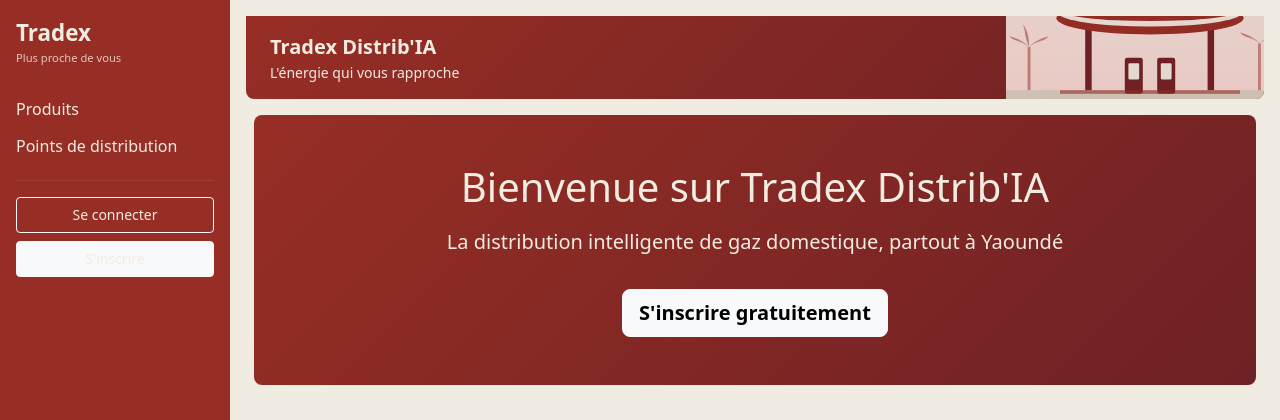
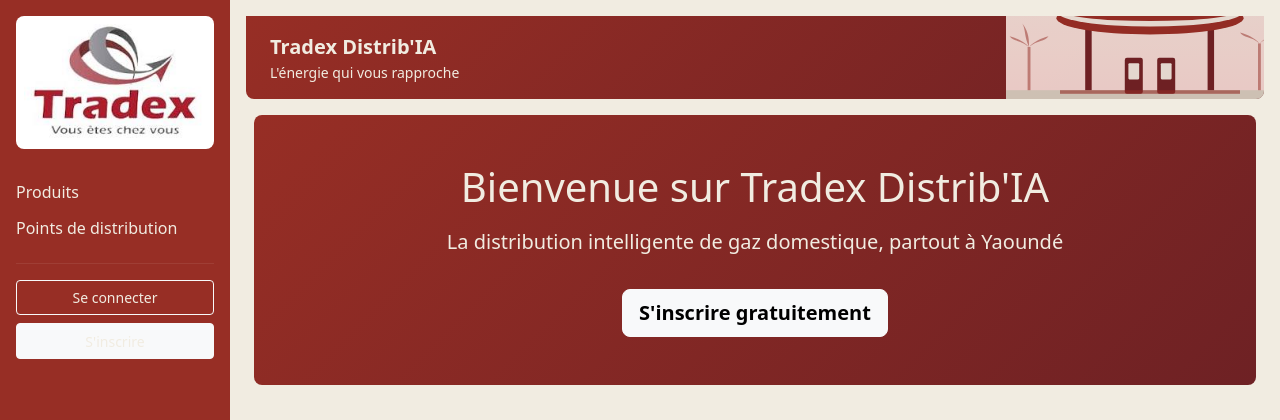
Before and after one commit to justinedaniellemballa839-beep/tradex-gaz-webapp, a Django app: page / in a window 1280 px wide. Shown: the top 420 px of the page. Run offline with Django 5.2, Linux system fonts and the light colour scheme.

Commit message:
Sidebar: logo officiel cliquable vers l'accueil a la place du texte

```diff
--- a/templates/base.html
+++ b/templates/base.html
@@ -122,10 +122,9 @@
 
     <div class="d-flex">
         <aside class="sidebar d-none d-lg-flex flex-column p-3">
-            <div class="brand mb-4">
-                Tradex
-                <small>Plus proche de vous</small>
-            </div>
+            <a href="{% url 'accueil' %}" class="d-block bg-white rounded-3 p-2 mb-4" title="Retour à l'accueil">
+                <img src="{% static 'images/logo.jpeg' %}" alt="Tradex Distrib'IA, retour à l'accueil" class="img-fluid d-block mx-auto">
+            </a>
             {% include 'partials/liens_navigation.html' %}
             <div class="mt-auto lieu">📍 Yaoundé</div>
         </aside>
```
